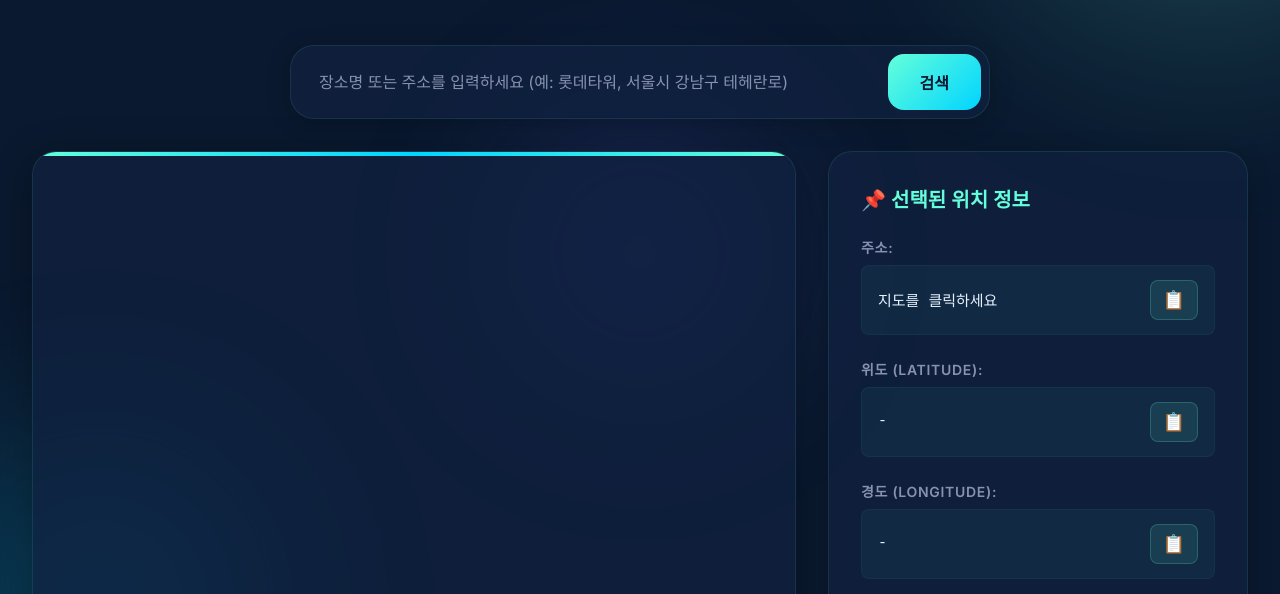
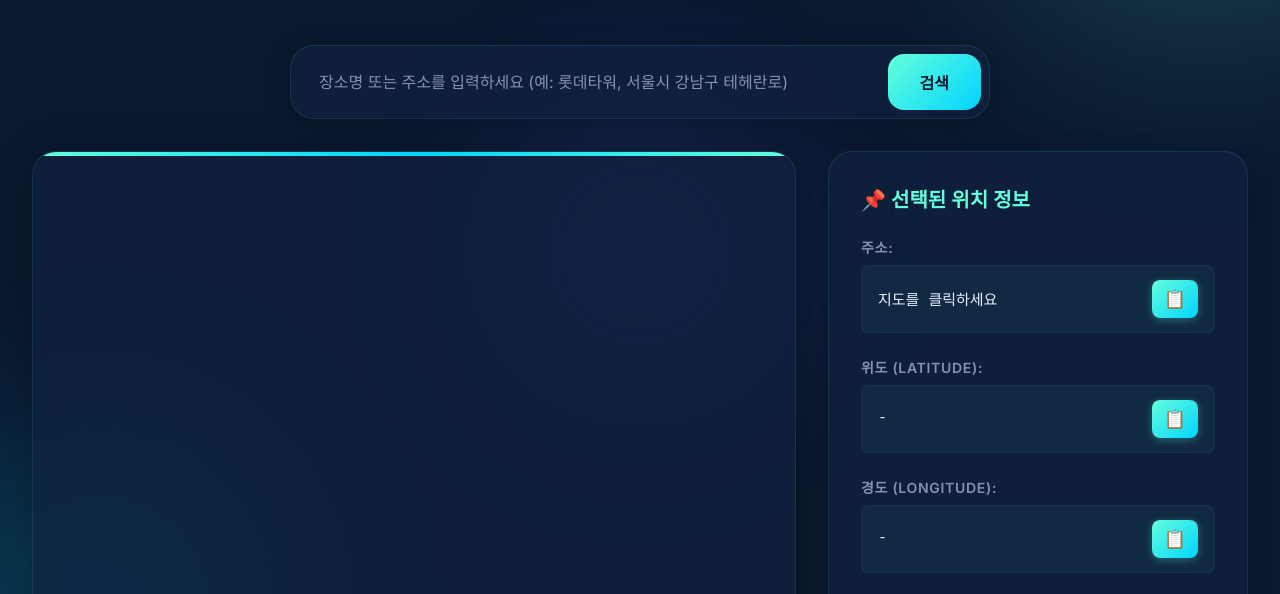
Before and after one commit to jakeon32/kakao-map-picker, a website: page index.html in a window 1280 px wide. Shown: the part 147-741 px from the top of the page. Drawn offline with Linux system fonts and the light colour scheme; no server answers.

Commit message:
Style: 복사 버튼을 그라데이션 솔리드 디자인으로 변경
- 검색 버튼과 동일한 시안 그라데이션 배경 적용
- 투명 배경에서 솔리드 아이콘으로 변경
- 호버 시 그림자 효과 강화
- 시각적 일관성 개선

```diff
--- a/style.css
+++ b/style.css
@@ -412,22 +412,21 @@ header p {
 }
 
 .copy-btn {
-    background: rgba(100, 255, 218, 0.1);
-    border: 1px solid rgba(100, 255, 218, 0.2);
-    color: var(--color-accent);
+    background: linear-gradient(135deg, var(--color-accent) 0%, var(--color-accent-secondary) 100%);
+    border: none;
+    color: var(--color-primary);
     padding: 0.5rem 0.75rem;
     border-radius: var(--radius-sm);
     cursor: pointer;
     font-size: 1.125rem;
     transition: all var(--transition-fast);
     flex-shrink: 0;
+    box-shadow: 0 2px 8px rgba(100, 255, 218, 0.3);
 }
 
 .copy-btn:hover {
-    background: var(--color-accent);
-    color: var(--color-primary);
     transform: scale(1.1);
-    box-shadow: 0 4px 12px rgba(100, 255, 218, 0.3);
+    box-shadow: 0 4px 16px rgba(100, 255, 218, 0.5);
 }
 
 .copy-btn:active {
```
